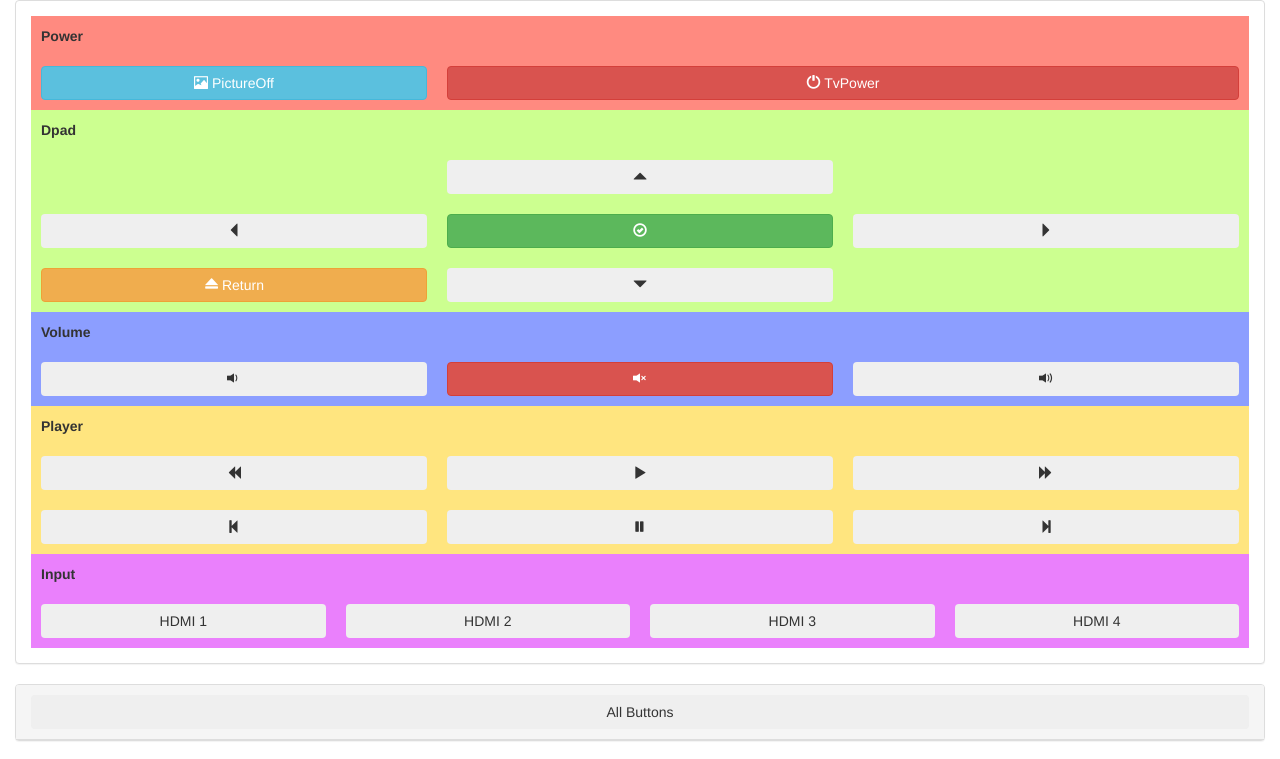
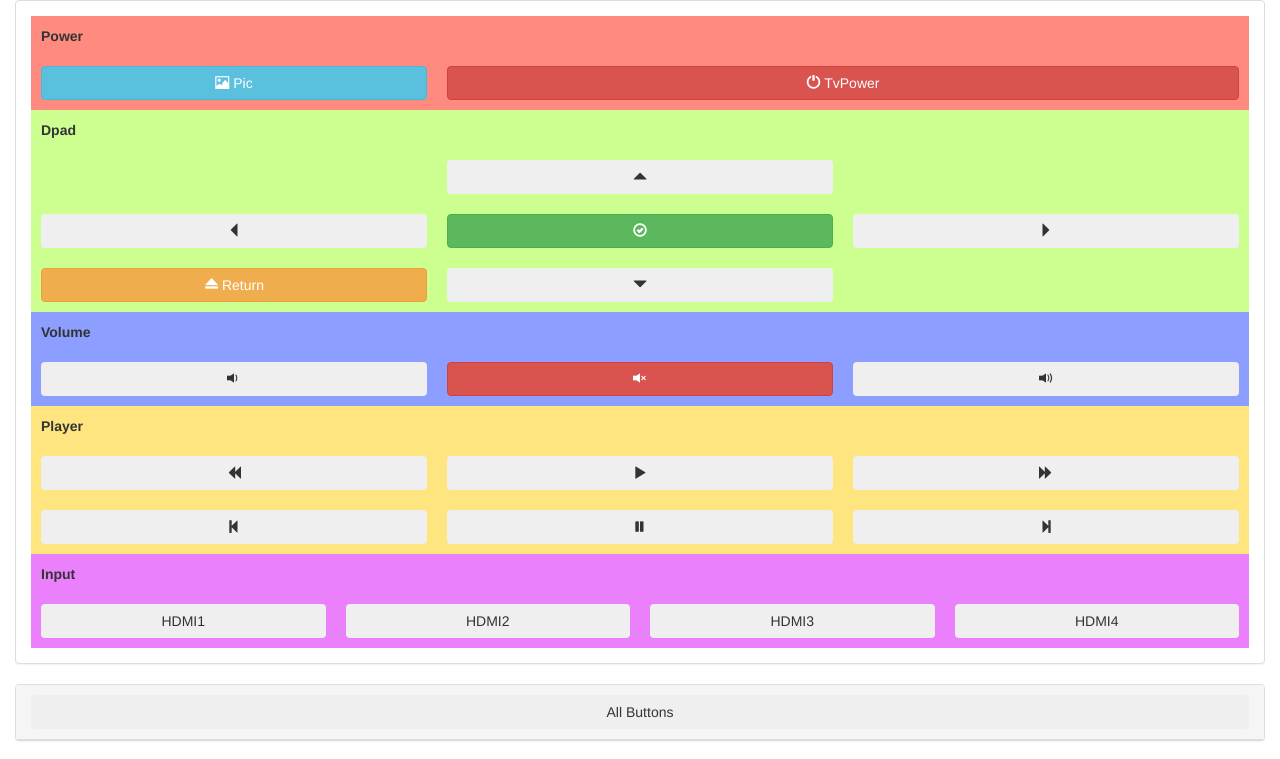
Before and after one commit to jejer/jejer.github.io, a plain HTML site: page bravia.html in a window 1280 px wide. Shown: the top 759 px of the page. Drawn offline with nearby package versions, Linux system fonts and the light colour scheme.

Commit message:
Update bravia.html

```diff
--- a/bravia.html
+++ b/bravia.html
@@ -34,7 +34,7 @@
               <th>Power</th>
               </tr>
               <tr>
-              <td><button type="button" class="action btn btn-block btn-info" id="PictureOff"><span class="glyphicon glyphicon-picture" aria-hidden="true"></span> PictureOff</button></td>
+              <td><button type="button" class="action btn btn-block btn-info" id="PictureOff"><span class="glyphicon glyphicon-picture" aria-hidden="true"></span> Pic</button></td>
               <td colspan="2"><button type="button" class="action btn btn-block btn-danger" id="TvPower"><span class="glyphicon glyphicon-off" aria-hidden="true"></span> TvPower</button></td>
               </tr>
           </table>
@@ -92,10 +92,10 @@
               <th>Input</th>
               </tr>
               <tr>
-              <td><button type="button" class="action btn btn-block" id="Hdmi1">HDMI 1</button></td>
-              <td><button type="button" class="action btn btn-block" id="Hdmi2">HDMI 2</button></td>
-              <td><button type="button" class="action btn btn-block" id="Hdmi3">HDMI 3</button></td>
-              <td><button type="button" class="action btn btn-block" id="Hdmi4">HDMI 4</button></td>
+              <td><button type="button" class="action btn btn-block" id="Hdmi1">HDMI1</button></td>
+              <td><button type="button" class="action btn btn-block" id="Hdmi2">HDMI2</button></td>
+              <td><button type="button" class="action btn btn-block" id="Hdmi3">HDMI3</button></td>
+              <td><button type="button" class="action btn btn-block" id="Hdmi4">HDMI4</button></td>
               </tr>
           </table>
         </div>
```
